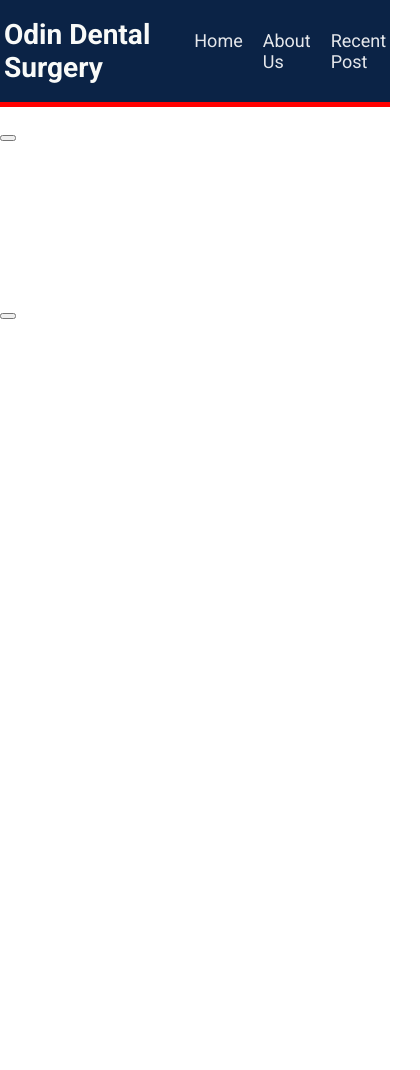
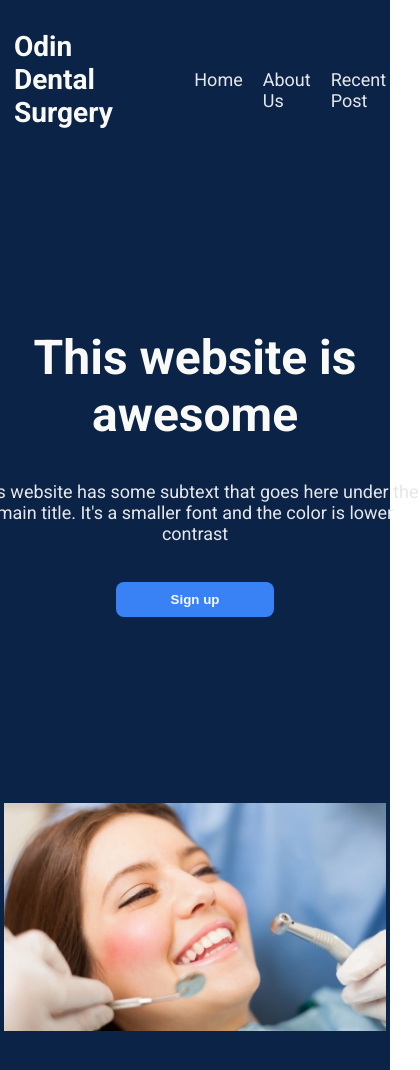
Before and after one commit to AtanasiuVlad/odin-project, a plain HTML site: page index.html in a window 390 px wide. Shown: the top 1070 px of the page, 420 px wide, since content can reach past the window. Before the commit the page ends 844 px from the top, so only its background shows below. Drawn offline with Linux system fonts and the light colour scheme.

Commit message:
Section one

```diff
--- a/index.html
+++ b/index.html
@@ -17,7 +17,7 @@
                 <h3>Odin Dental Surgery</h3>
             </header>
 
-            <div>
+            <div class="list">
                 <ul>
                     <li><a href="#">Home</a></li>
                     <li><a href="#">About Us</a></li>
@@ -27,15 +27,22 @@
         </div>
     </nav>
 
-    <div class="section-one">
-        <div>
-            <h1></h1>
-            <p></p>
-            <button></button>
-        </div>
+    <div style="background-color: #0b2346;">
+        <div class="container container-flex">
+            <div class="section-one">
+                <div class="introduction">
+                    <h1>This website is awesome</h1>
+                    <p>
+                        This website has some subtext that goes here under the
+                        main title. It's a smaller font and the color is lower contrast
+                    </p>
+                    <button>Sign up</button>
+                </div>
 
-        <div>
-            <img src="" alt="">
+                <div>
+                    <img src="Images/smiling girl.jpg" alt="smiling girl">
+                </div>
+            </div>
         </div>
     </div>
 
--- a/styles.css
+++ b/styles.css
@@ -12,6 +12,7 @@ body
     font-family: Roboto, sans-serif;
 }
 
+
 /* Navigation Bar */
 nav
 {
@@ -19,8 +20,6 @@ nav
     display: flex;
     justify-content: center;
     justify-content: space-evenly;
-
-    border-bottom: 5px solid red;
 }
 
 h1,h2,h3
@@ -30,6 +29,7 @@ h1,h2,h3
 
 header
 {
+    margin: 30px 10px 50px 10px;
     font-size: 24px;
     color: var(--white);
 }
@@ -44,12 +44,12 @@ header
 
 .container
 {
-    margin: 1.125rem 0rem;
+    margin: 0 auto;
     width: 98%;
     max-width: 1200px;
 }
 
-.container div
+.container .list
 {
     display: flex;
     align-items: center;
@@ -62,6 +62,15 @@ nav ul a
     text-decoration: none;
 }
 
+nav a:hover,
+nav a:focus
+{
+    border-bottom: 2px solid white;
+    font-weight: bold;
+    transition: 0.1s;
+}
+
+
 nav ul
 {
     display: flex;
@@ -69,3 +78,87 @@ nav ul
     gap: 20px;
     margin: 0;
 }
+
+
+/* Section one */
+.section-one
+{
+    display: flex;
+    width: 100%;
+    margin: 0;
+    background-color: var(--background-color);
+    color: white;
+    padding: 9.375rem 0rem;
+    justify-content: space-between;
+}
+
+.introduction h1, p, b
+{
+    width: 450px;
+}
+
+.introduction p
+{
+    font-size: 18px;
+    color: #e5e7eb;
+}
+
+.introduction h1
+{
+    font-size: 48px;
+    font-weight: 700;
+    color: #f9faf8;
+}
+
+.introduction button
+{
+    background-color: #3882f6;
+    color: #f9faf8;
+    width: 158px;
+    font-weight: 700;
+    padding: 0.5rem 2rem;
+    border-color: transparent;
+    border-radius: 8px;
+}
+
+.introduction
+{
+    display: flex;
+    flex-direction: column;
+    justify-content: space-between;
+}
+
+img
+{
+    width: 100%;
+    height: 300px;
+}
+
+@media screen and (max-width: 990px)
+{
+    .section-one
+    {
+        display: flex;
+        flex-direction: column;
+        align-items: center;
+
+    }
+
+    .section-one .introduction
+    {
+        display: flex;
+        flex-direction: column;
+        text-align: center;
+        margin-bottom: 50px;
+        gap: 20px;
+        align-items: center;
+    }
+
+    img
+    {
+        padding-top: 100px;
+        width: 100%;
+        height: 300px;
+        object-fit:contain;
+    }
+}
```
Also changed, not shown: Images/smiling girl.jpg (added).
